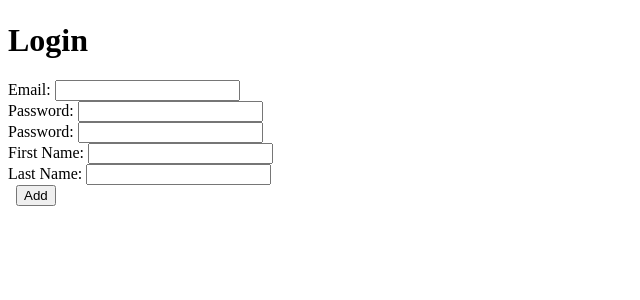
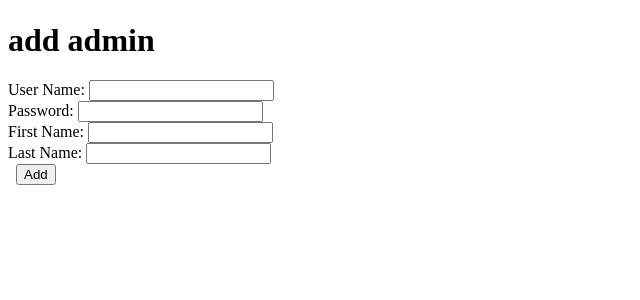
Before and after one commit to RossMci/DNDCommityPHP, a PHP site: page /Login/index.php?action=admin_registration in a window 1280 px wide. Shown: the part 58-358 px from the top of the page, without its empty margins (0-640 px from the left). Run offline with PHP 8.4, Linux system fonts and the light colour scheme; the visitor is signed in with stand-in values (Sample User, id 1).

Commit message:
Trying a login

```diff
--- a/Admin/addAdmin.php
+++ b/Admin/addAdmin.php
@@ -1,6 +1,6 @@
 <?php
 //    require_once('util/secure_conn.php');  // require a secure connection
-       require_once('../util/valid_admin.php');
+//       require_once('../util/valid_admin.php');
 ?>
 <!DOCTYPE html>
 <html>
@@ -13,20 +13,14 @@
             <h1>DNDcommunity</h1>
         </header>
         <main>
-            <h1>Login</h1>
+            <h1>add admin</h1>
 
             <form action="../Login/index.php" method="post">
                 <input type="hidden" name="action" value="add_admin">
 
-                <label>Email:</label>
+                <label>User Name:</label>
                 <input type="text" class="text" name="user_name">
                 <br>
-
-
-                <label>Password:</label>
-                <input type="password" class="text" name="verificationCode">
-                <br>
-
                 <label>Password:</label>
                 <input type="password" class="text" name="password">
                 <br>
--- a/Admin/current-events.php
+++ b/Admin/current-events.php
@@ -1,4 +1,5 @@
 <?php
+require_once('../util/valid_admin.php');
 /*
  * To change this license header, choose License Headers in Project Properties.
  * To change this template file, choose Tools | Templates
--- a/Admin/managentdetials.php
+++ b/Admin/managentdetials.php
@@ -1,5 +1,7 @@
 
-<?php ?>
+<?php
+require_once('../util/valid_admin.php');
+?>
 <!DOCTYPE HTML>
 <html lang=en>
 
--- a/Events/addEvent.php
+++ b/Events/addEvent.php
@@ -6,6 +6,8 @@ if (isset($event_id)) {
 	$heading_text = 'Add Event';
 	$image_Link = 'Upload an image';
 }
+
+require_once('../util/valid_admin.php');
 ?>
 
 <!DOCTYPE HTML>
--- a/Events/eventDetails.php
+++ b/Events/eventDetails.php
@@ -5,7 +5,7 @@
  * To change this template file, choose Tools | Templates
  * and open the template in the editor.
  */
-
+require_once('../util/valid_admin.php');
 ?>
 <!DOCTYPE HTML>
 <html lang= en>
--- a/Events/events.php
+++ b/Events/events.php
@@ -4,6 +4,7 @@
  * To change this template file, choose Tools | Templates
  * and open the template in the editor.
  */
+require_once('../util/valid_admin.php');
 ?>
 
 <!DOCTYPE HTML>
--- a/Login/index.php
+++ b/Login/index.php
@@ -1,8 +1,10 @@
 <?php
+
 // Start session management and include necessary functions
 session_start();
 require_once('../Model/database.php');
 require_once('../Model/admin_db.php');
+require_once ('../Model/admin.php');
 
 // Get the action to perform
 $action = filter_input(INPUT_POST, 'action');
@@ -19,20 +21,27 @@ if (!isset($_SESSION['is_valid_admin'])) {
 }
 
 // Perform the specified action
-switch($action) {
+switch ($action) {
 	case 'login':
 		$user_name = filter_input(INPUT_POST, 'user_name');
 		$password = filter_input(INPUT_POST, 'password');
-		$VerificationCode= filter_input(INPUT_Post, 'VerificationCode');
-        if (is_valid_admin_login($user_name, $passwordm,$VerificationCode)) {
+		//$admin = AdminRepoidtory::getAdminById(1);
+		$admin = AdminRepoidtory::VerifyUser($username, $password);
+		if (isset($admin)) {
 			$_SESSION['is_valid_admin'] = true;
-            include('../Admin/adminMenu.php');
+			echo "<h1>loggin in</h1>" . $admin->getUsername();
+			//include('../Admin/adminMenu.php');
 		} else {
-            $login_message = 'You must login to view this page.';
+			$login_message = "#" . $user_name . $password . 'You must login to view this page.';
 			include('../Login/mangment-login.php');
-
-
 		}
+//		if (isset(is_valid_admin_login($user_name, $password))) {
+//			$_SESSION['is_valid_admin'] = true;
+//			include('../Admin/adminMenu.php');
+//		} else {
+//			$login_message = "#" . $user_name . $password . 'You must login to view this page.';
+//			include('../Login/mangment-login.php');
+//		}
 
 
 		break;
@@ -45,17 +54,17 @@ switch($action) {
 		include('../Admin/addAdmin.php');
 		break;
 	case 'add_admin':
+		print(11);
 		$user_name = filter_input(INPUT_POST, 'user_name');
 		$password = filter_input(INPUT_POST, 'password');
-		$VerificationCode=filter_input(INPUT_POST,'VerificationCode');
 		$firstname = filter_input(INPUT_POST, 'firstname');
 		$lastname = filter_input(INPUT_POST, 'lastname');
-         add_admin($user_name, $password, $firstname, $lastname,$VerificationCode);
+		add_admin($user_name, $password, $firstname, $lastname);
 		include('../Admin/adminMenu.php');
 		break;
 	case 'logout':
 		$_SESSION = array();   // Clear all session data from memory
-        session_destroy();     // Clean up the session ID
+		session_destroy();  // Clean up the session ID
 		$login_message = 'You have been logged out.';
 		include('../mangment-login.php');
 		break;
--- /dev/null
+++ b/Model/admin.php
@@ -0,0 +1,74 @@
+<?php
+
+/*
+ * To change this license header, choose License Headers in Project Properties.
+ * To change this template file, choose Tools | Templates
+ * and open the template in the editor.
+ */
+
+/**
+ * Description of member
+ *
+ * @author ross1
+ */
+class admin {
+
+	private $id, $firstname, $lastname, $username, $email, $password;
+
+	public function admin($firstname, $id, $lastname, $password, $username) {
+		$this->$id = $id;
+		$this->firstname = $firstname;
+		$this->lastname = $lastname;
+		$this->username = $username;
+		$this->password = $password;
+	}
+
+	public function getId() {
+		return $this->id;
+	}
+
+	public function getFirstname() {
+		return $this->firstname;
+	}
+
+	public function getLastname() {
+		return $this->lastname;
+	}
+
+	public function getUsername() {
+		return $this->username;
+	}
+
+	public function getEmail() {
+		return $this->email;
+	}
+
+	public function getPassword() {
+		return $this->password;
+	}
+
+	public function setId($id) {
+		$this->id = $id;
+	}
+
+	public function setFirstname($firstname) {
+		$this->firstname = $firstname;
+	}
+
+	public function setLastname($lastname) {
+		$this->lastname = $lastname;
+	}
+
+	public function setUsername($username) {
+		$this->username = $username;
+	}
+
+	public function setEmail($email) {
+		$this->email = $email;
+	}
+
+	public function setPassword($password) {
+		$this->password = $password;
+	}
+
+}
--- a/Model/admin_db.php
+++ b/Model/admin_db.php
@@ -1,13 +1,62 @@
 <?php
-function add_admin($user_name, $password,$firstname, $lastname,$verificationCode) {
+
+class AdminRepoidtory {
+
+	public static function getEvents() {
+		$db = Database::getDB();
+		$query = 'SELECT * FROM dndadmin';
+		$statement = $db->prepare($query);
+		$statement->execute();
+
+		$adminList = array();
+		foreach ($statement as $row) {
+			$adminList[] = AdminRepoidtory::Transform($row);
+		}
+		return $adminList;
+	}
+
+	protected static function Transform($row): admin {
+		return new admin($row['firstName'], $row['AdminID'], $row['lastName'], $row['password'], $row['user_name']);
+	}
+
+	public static function getAdminById($id): admin {
+		$db = Database::getDB();
+		$query = 'SELECT * FROM dndadmin
+                  WHERE adminId = :adminId';
+		$statement = $db->prepare($query);
+		$statement->bindValue(":adminId", $id);
+		$statement->execute();
+		$row = $statement->fetch();
+		$statement->closeCursor();
+		return AdminRepoidtory::Transform($row);
+	}
+
+	public static function VerifyUser($username, $password) {
+		$db = Database::getDB();
+		$query = 'SELECT * FROM dndadmin
+              WHERE user_name= :user_name
+ And password = :password';
+		$statement = $db->prepare($query);
+
+		$statement->bindValue(':user_name', $username);
+		$password = password_hash($password, PASSWORD_DEFAULT);
+		$statement->bindValue(':password', $password);
+		$statement->execute();
+		$row = $statement->fetch();
+		$statement->closeCursor();
+
+		return AdminRepoidtory::Transform($row);
+	}
+
+}
+
+function add_admin($user_name, $password, $firstname, $lastname) {
 	global $db;
 	$hash = password_hash($password, PASSWORD_DEFAULT);
-	$hashCode= password_hash($verificationCode,PASSWORD_DEFAULT);
-    $query = 'INSERT INTO dndAdmin (user_name, password,verificationCode,firstName, lastName)
-              VALUES (:user_name, :password,:verificationCode, :firstName, :lastName)';
+	$query = 'INSERT INTO dndadmin (user_name, password,firstName, lastName)
+              VALUES (:user_name, :password,:firstName, :lastName)';
 	$statement = $db->prepare($query);
 	$statement->bindValue(':user_name', $user_name);
-	 $statement->bindValue(':verificationCode',$hashCode);
 	$statement->bindValue(':password', $hash);
 	$statement->bindValue(':firstName', $firstname);
 	$statement->bindValue(':lastName', $lastname);
@@ -15,17 +64,21 @@ function add_admin($user_name, $password,$firstname, $lastname,$verificationCode
 	$statement->closeCursor();
 }
 
-function is_valid_admin_login($user_name, $password,$verificationCode) {
+function is_valid_admin_login($user_name, $password) {
 	global $db;
-    $query = 'SELECT password FROM dndAdmin
-              WHERE user_name= :user_name';
+	$query = 'SELECT Adminid FROM dndadmin
+              WHERE user_name= :user_name
+ And password = :password';
+
 	$statement = $db->prepare($query);
 	$statement->bindValue(':user_name', $user_name);
+	//$password = password_hash($password, PASSWORD_DEFAULT);
+	$statement->bindValue(':password', $password);
+
 	$statement->execute();
+
 	$row = $statement->fetch();
 	$statement->closeCursor();
-    $hash = $row['password'];
-	$hashCode=$row['verificationCode'];
-    return password_verify($password, $hash)&&password_verify($verificationCode, $hashCode);
+	return $row;
+//	return password_verify($password, $hash);
 }
-?>
--- a/Model/database.php
+++ b/Model/database.php
@@ -35,3 +35,16 @@ class database {
     }
 }
 ?>
+<?php
+$dsn = 'mysql:host=localhost;dbname=dndcusers';
+$username = 'root';
+$password = '';
+ $options = array(PDO::ATTR_ERRMODE => PDO::ERRMODE_EXCEPTION);
+try {
+    $db = new PDO($dsn, $username, $password, $options);
+} catch (PDOException $e) {
+    $error = $e->getMessage();
+    include('view/error.php');
+    exit();
+}
+?>
--- a/util/valid_admin.php
+++ b/util/valid_admin.php
@@ -1,6 +1,6 @@
 <?php
     // make sure the user is logged in as a valid administrator
     if (!isset($_SESSION['is_valid_admin'])) {
-        header("Location: ../Login/mangment-login.php" );
+        header("Location: ../Login/index.php" );
     }
 ?>
```
Also changed, not shown: Admin/adminMenu.php (+74 -1 lines), Login/mangment-login.php (+3 -14 lines). Lines whose indentation alone changed are shown as unchanged.
